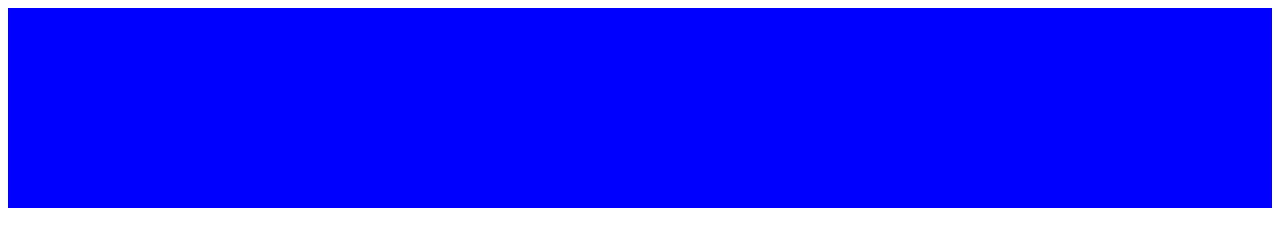
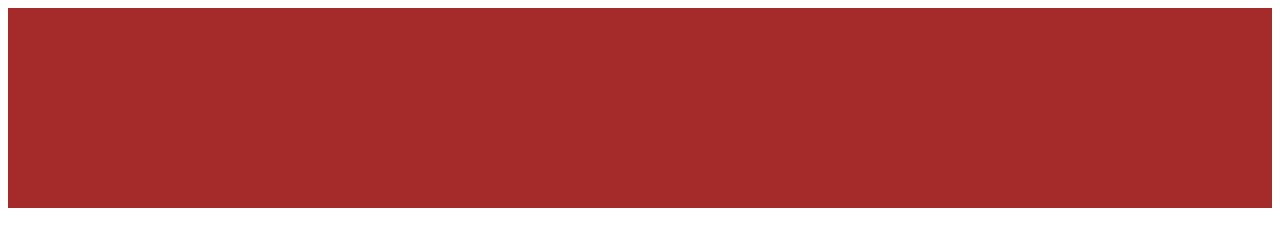
Before and after one commit to Saeedkpi/responsive_conceptual_session, a plain HTML site: page media query.html in a window 1280 px wide. Drawn offline with Linux system fonts and the light colour scheme.

Commit message:
some media query added

```diff
--- a/media query.html
+++ b/media query.html
@@ -14,10 +14,15 @@
         }
 
 
-
+        /* media query */
         @media screen and (min-width:600px) {
             .container {
                 background-color: blue;
+            }
+        }
+        @media screen and (min-width:750px) {
+            .container {
+                background-color: brown;
             }
         }
     </style>
```
